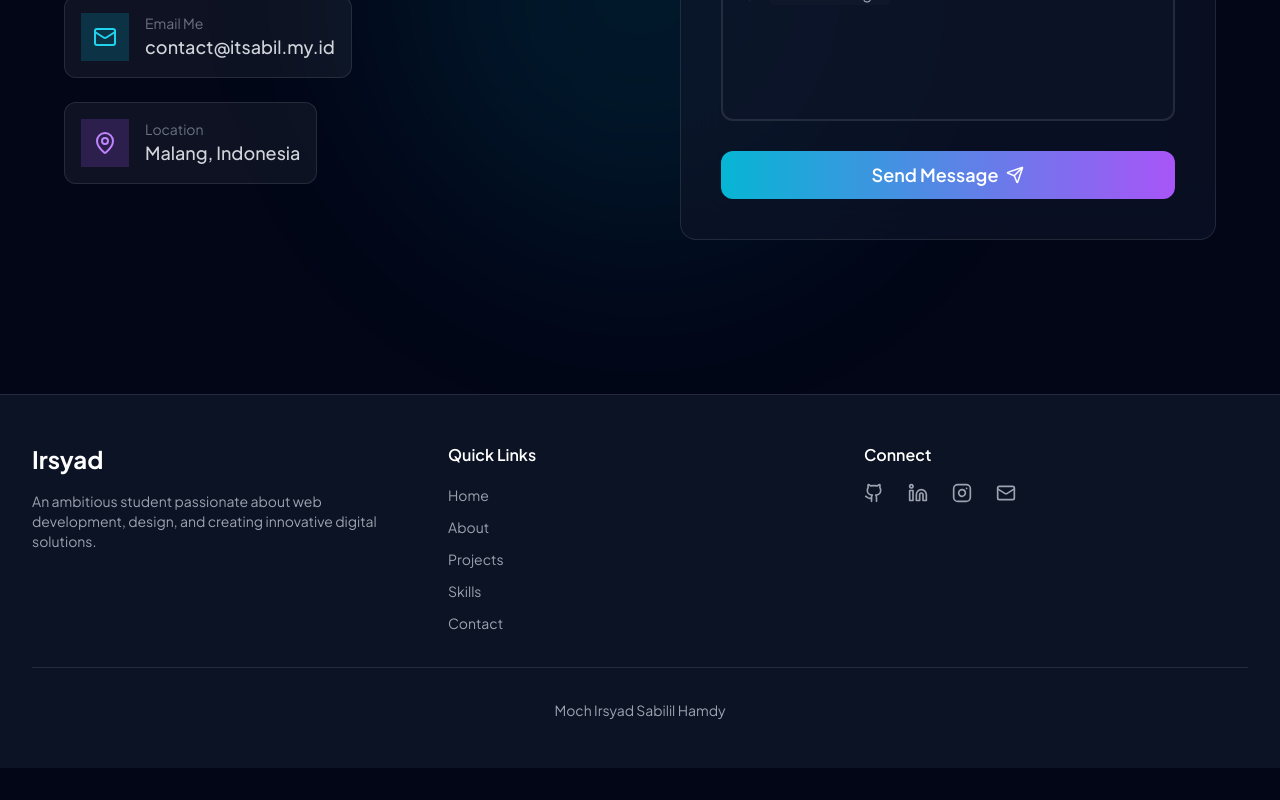
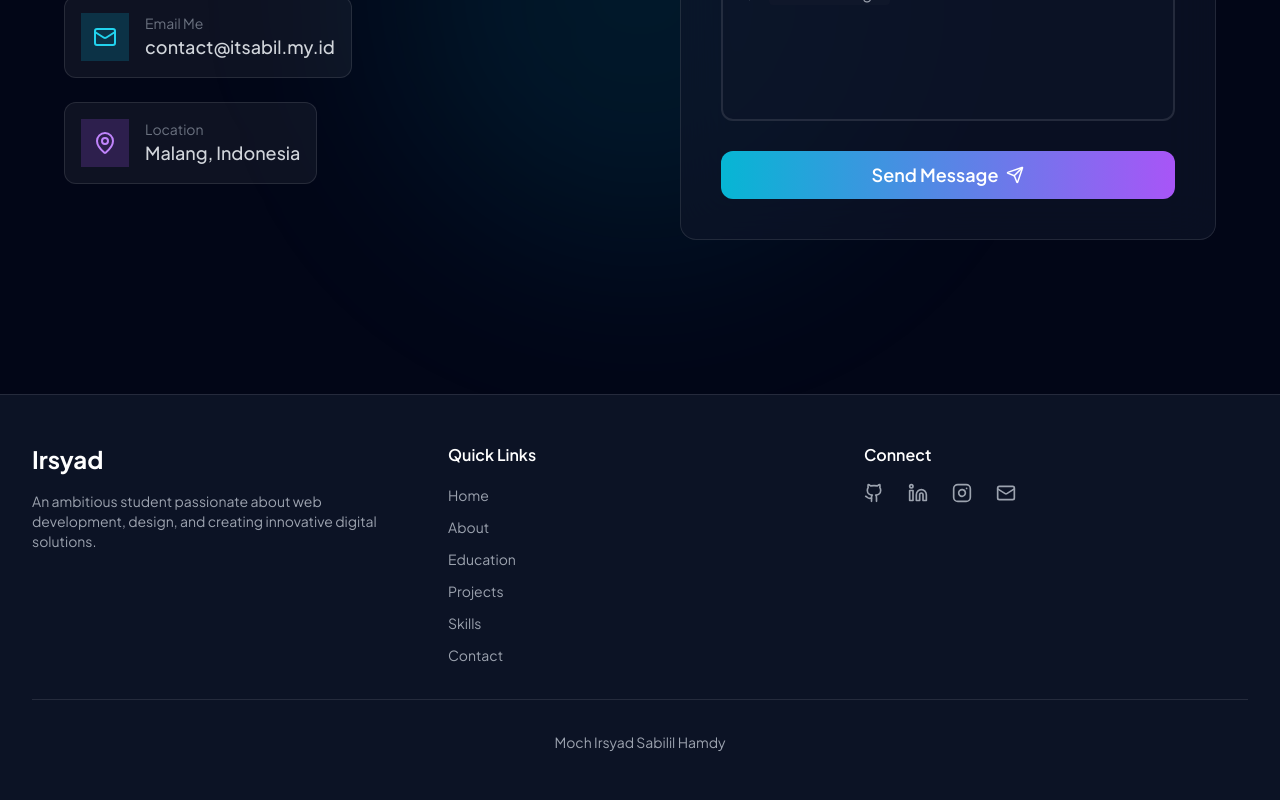
Before and after one commit to Abil23/portfolio-website, a React (Vite) app: page / in a window 1280 px wide. Shown: the part 5121-5921 px from the top of the page. Before the commit the page ends 5889 px from the top, so only its background shows below. Built offline with nearby package versions, Linux system fonts and the light colour scheme; the HTML template or start-up script is replaced by a standard one.

Commit message:
update footer and cv

```diff
--- a/src/components/Footer.jsx
+++ b/src/components/Footer.jsx
@@ -5,6 +5,7 @@ const Footer = () => {
   const quickLinks = [
     { name: 'Home', href: '#home' },
     { name: 'About', href: '#about' },
+    { name: 'Education', href: '#education' },
     { name: 'Projects', href: '#projects' },
     { name: 'Skills', href: '#skills' },
     { name: 'Contact', href: '#contact' },
```
Also changed, not shown: 1 other file (tests, documents, lock files or other folders).
